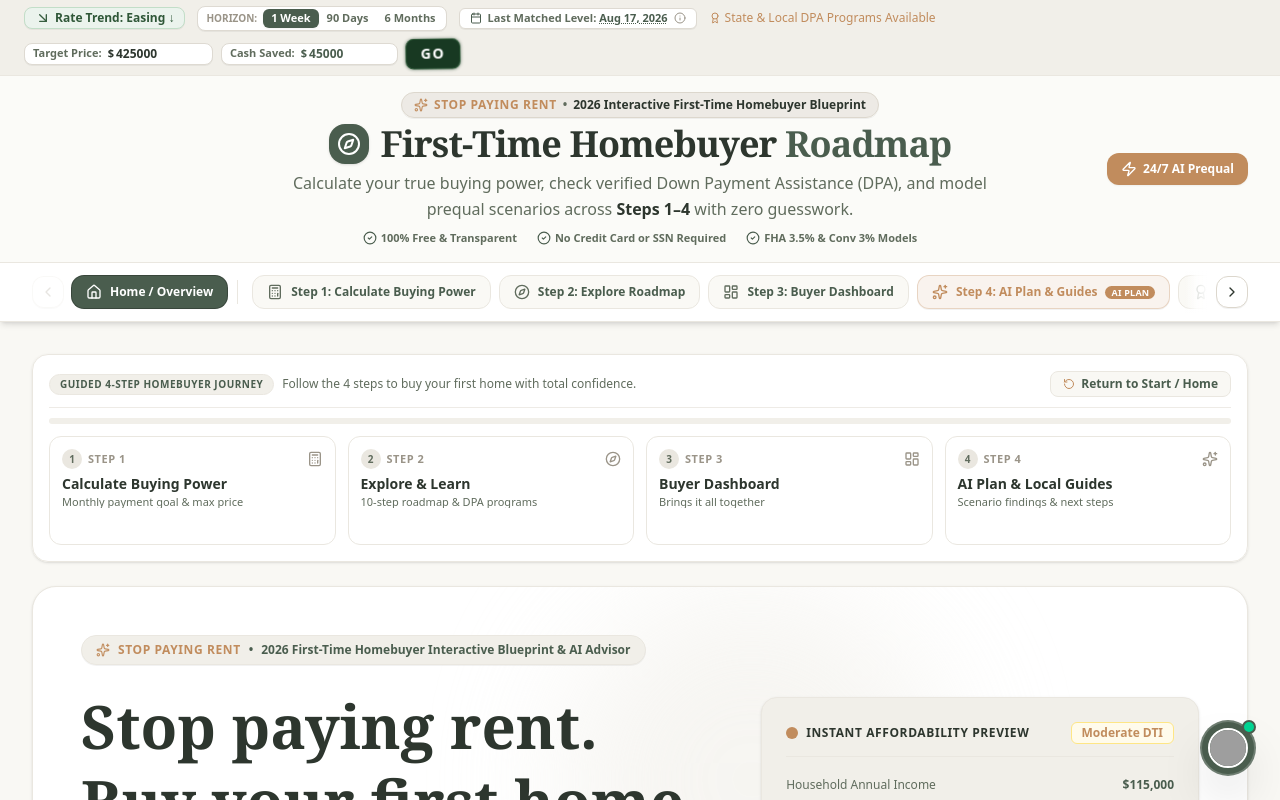
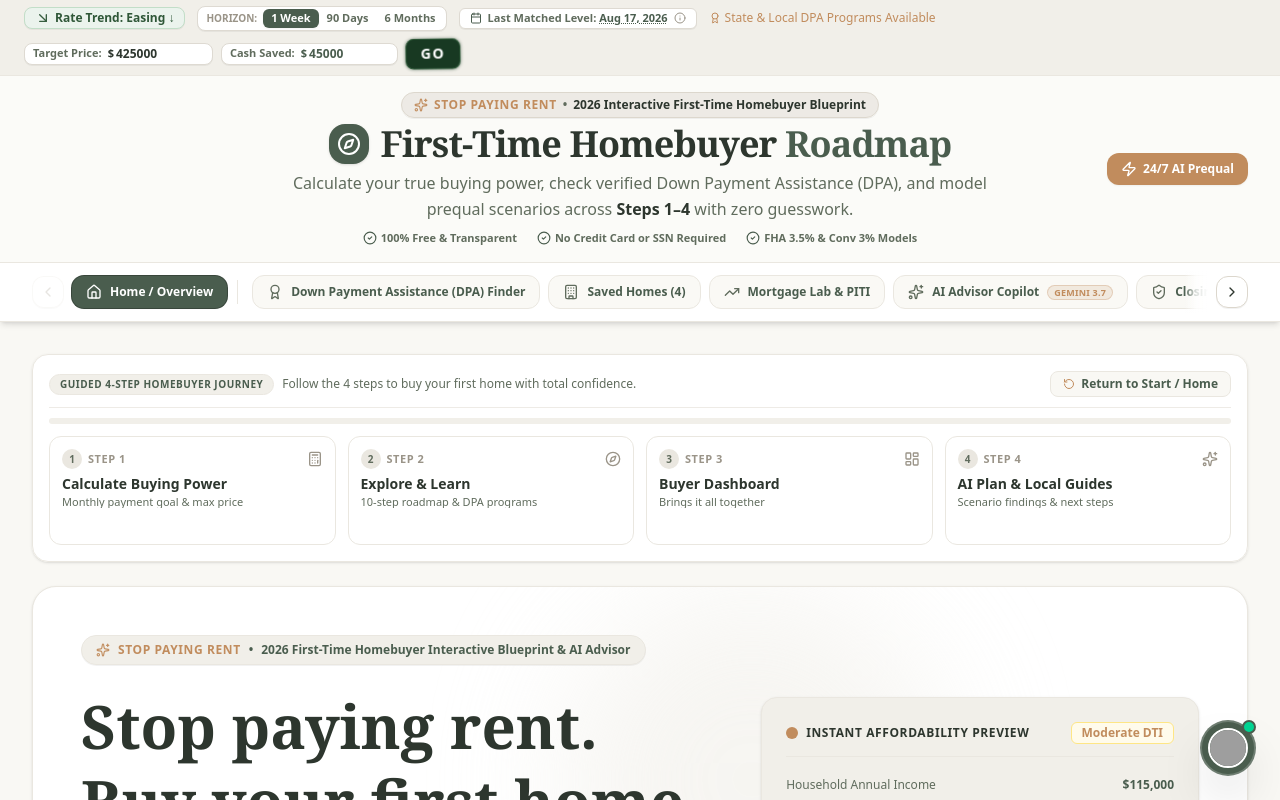
Before and after one commit to mfordmtgLO/first-time-homebuyer_ai_studio, a React (Vite) app: page / in a window 1280 px wide. Shown: the top 800 px of the page. Built offline with nearby package versions, Linux system fonts and the light colour scheme; grey boxes are pictures that could not be loaded.

Commit message:
refactor(nav): simplify dashboard navigation
Remove redundant step-based navigation items from the dashboard navbar to improve focus and align with the dedicated guided 4-step block.

```diff
--- a/src/components/Navbar.tsx
+++ b/src/components/Navbar.tsx
@@ -110,6 +110,11 @@ export const Navbar: React.FC<NavbarProps> = ({
     { id: "ai_copilot", label: "AI Advisor Copilot", shortLabel: "AI Advisor", icon: Sparkles, badge: "Gemini 3.7", mode: "dashboard" },
     { id: "escrow", label: "Closing & Escrow Tracker", shortLabel: "Closing Tracker", icon: ShieldCheck, mode: "dashboard" },
   ];
+
+  // Secondary Tools Nav Items (Steps 1-4 removed because they are presented in the dedicated Guided 4-Step block)
+  const nonStepNavItems = allNavItems.filter(
+    (item) => !["hero", "calculator", "roadmap", "dashboard", "step4_ai_plan"].includes(item.id)
+  );
 
   // Check scroll positions and update arrow button states
   const checkScroll = useCallback(() => {
@@ -571,7 +576,7 @@ export const Navbar: React.FC<NavbarProps> = ({
               className="flex items-center gap-2 overflow-x-auto dashboard-horizontal-scrollbar scroll-smooth py-1 px-1 flex-1 min-w-0"
               style={{ WebkitOverflowScrolling: "touch" }}
             >
-              {allNavItems.filter((item) => item.id !== "hero").map((item) => {
+              {nonStepNavItems.map((item) => {
                 const Icon = item.icon;
                 const isActive = currentTab === item.id;
 
```
